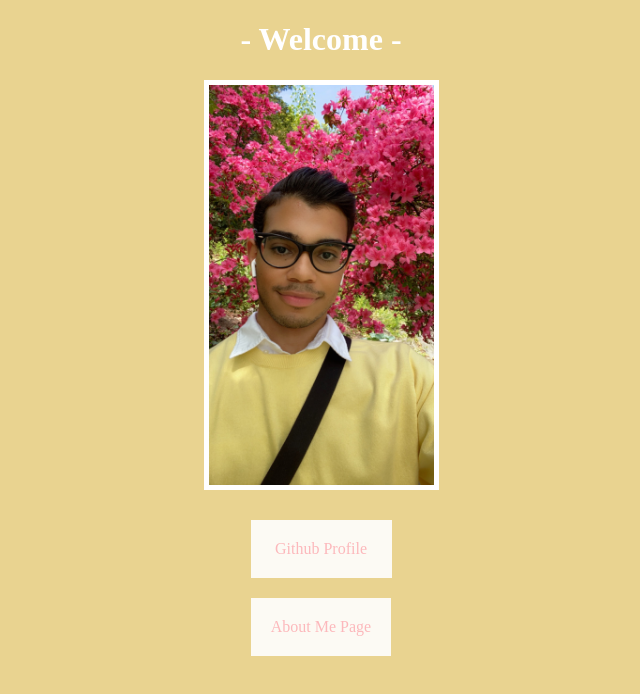
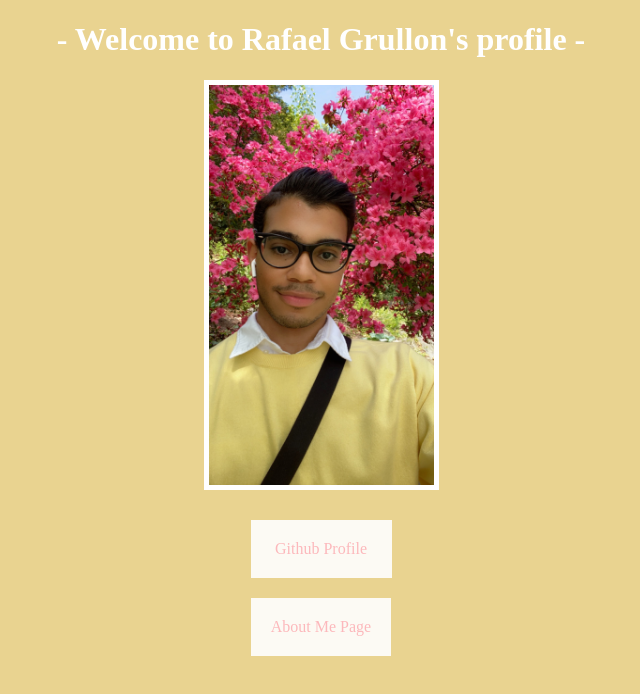
Before and after one commit to grullonr/multi-html, a plain HTML site: page index.html in a window 1280 px wide. Shown: the whole page, without its empty margins (319-959 px from the left). Drawn offline with Linux system fonts and the light colour scheme.

Commit message:
Update index.html

```diff
--- a/index.html
+++ b/index.html
@@ -10,7 +10,7 @@
 
     <body>
 
-        <h1>- Welcome -</h1>
+        <h1>- Welcome to Rafael Grullon's profile -</h1>
 
 
         </div>
```
